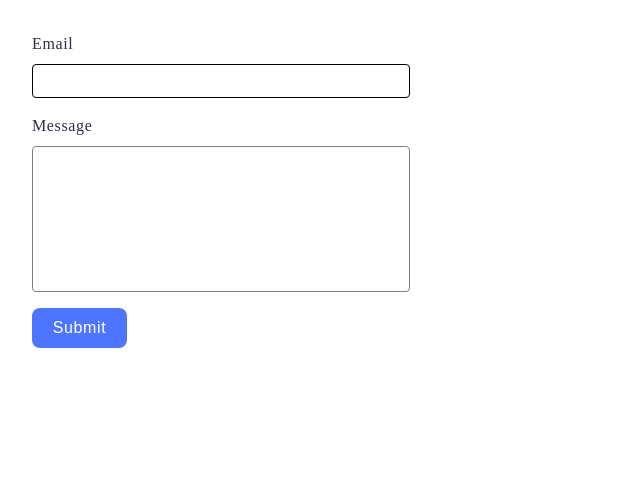
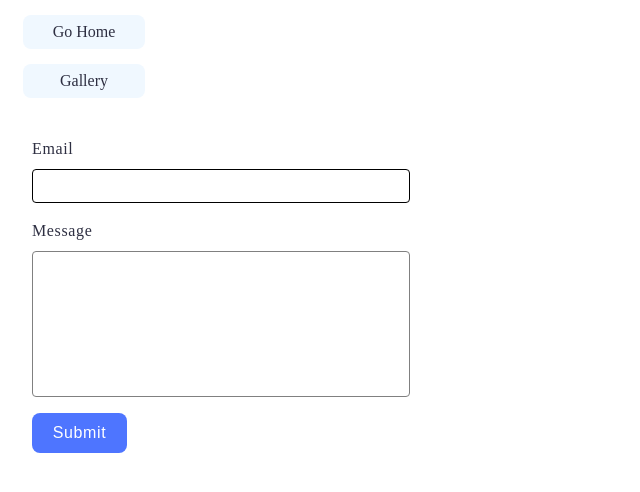
Before and after one commit to MyroslavaHubar/goit-js-hw-09, a website built with Vite: page src/2-form.html in a window 1280 px wide. Shown: the whole page, without its empty margins (0-640 px from the left). Built offline with nearby package versions, Linux system fonts and the light colour scheme.

Commit message:
add style file

```diff
--- a/src/2-form.html
+++ b/src/2-form.html
@@ -4,9 +4,13 @@
     <meta charset="UTF-8" />
     <meta name="viewport" content="width=device-width, initial-scale=1.0" />
     <title>Form</title>
-    <link rel="stylesheet" href="./css/form.css" />
+    <link rel="stylesheet" href="./css/style.css" />
   </head>
   <body>
+    <section>
+      <a href="./index.html" class="nav-link">Go Home</a>
+      <a href="./1-gallery.html" class="nav-link">Gallery</a>
+    </section>
     <form class="feedback-form" autocomplete="off">
       <label>
         Email
--- a/src/css/gallery.css
+++ b/src/css/gallery.css
@@ -1,13 +1,3 @@
-* {
-  box-sizing: border-box;
-}
-
-body {
-  font-family: 'Montserrat', sans-serif;
-  margin: 0;
-  max-width: 1440px;
-}
-
 ul,
 li {
   list-style-type: none;
--- /dev/null
+++ b/src/css/style.css
@@ -0,0 +1,15 @@
+@import url(./gallery.css);
+@import url(./form.css);
+
+.nav-link {
+  display: block;
+  margin: 15px;
+  padding: 8px 16px;
+  border: none;
+  border-radius: 8px;
+  background-color: aliceblue;
+  color: #2e2f42;
+  width: 90px;
+  text-decoration: none;
+  text-align: center;
+}
```
Also changed, not shown: src/1-gallery.html (+5 -1 lines), src/index.html (+3 -2 lines).
